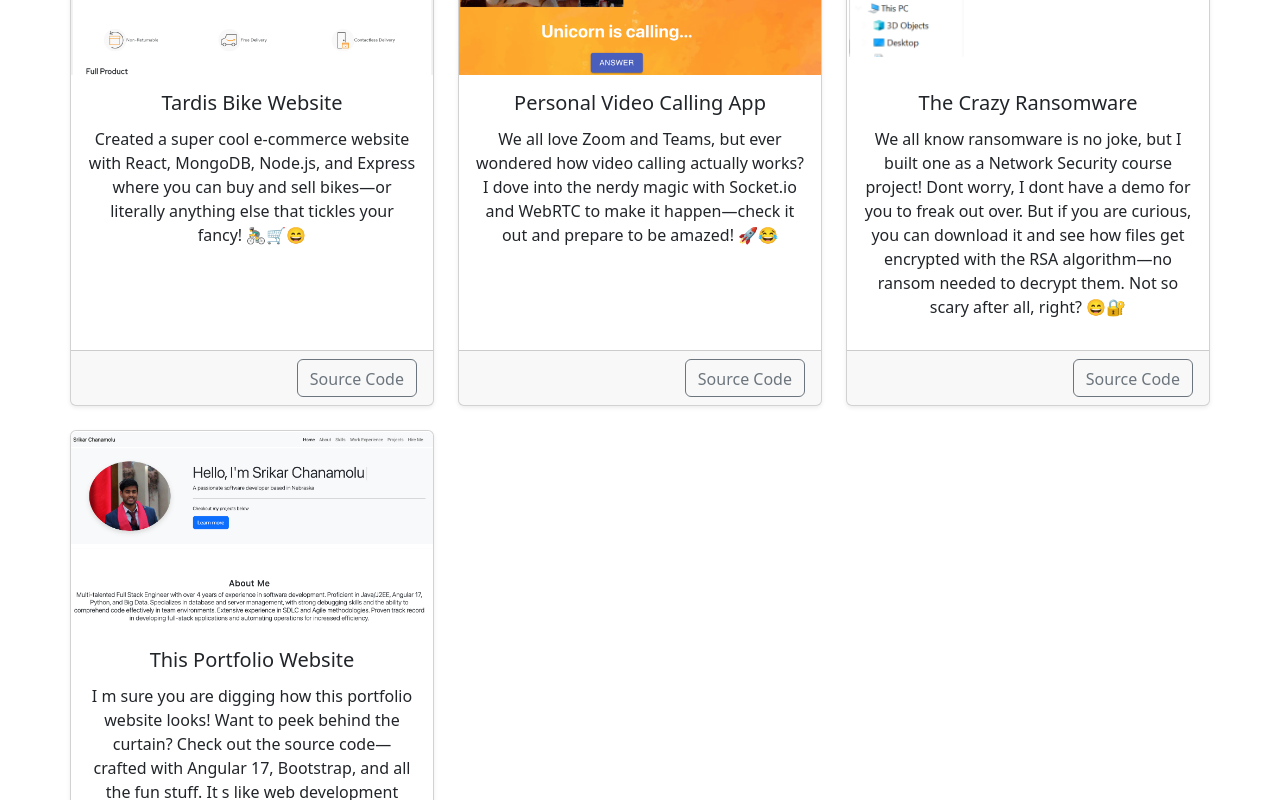
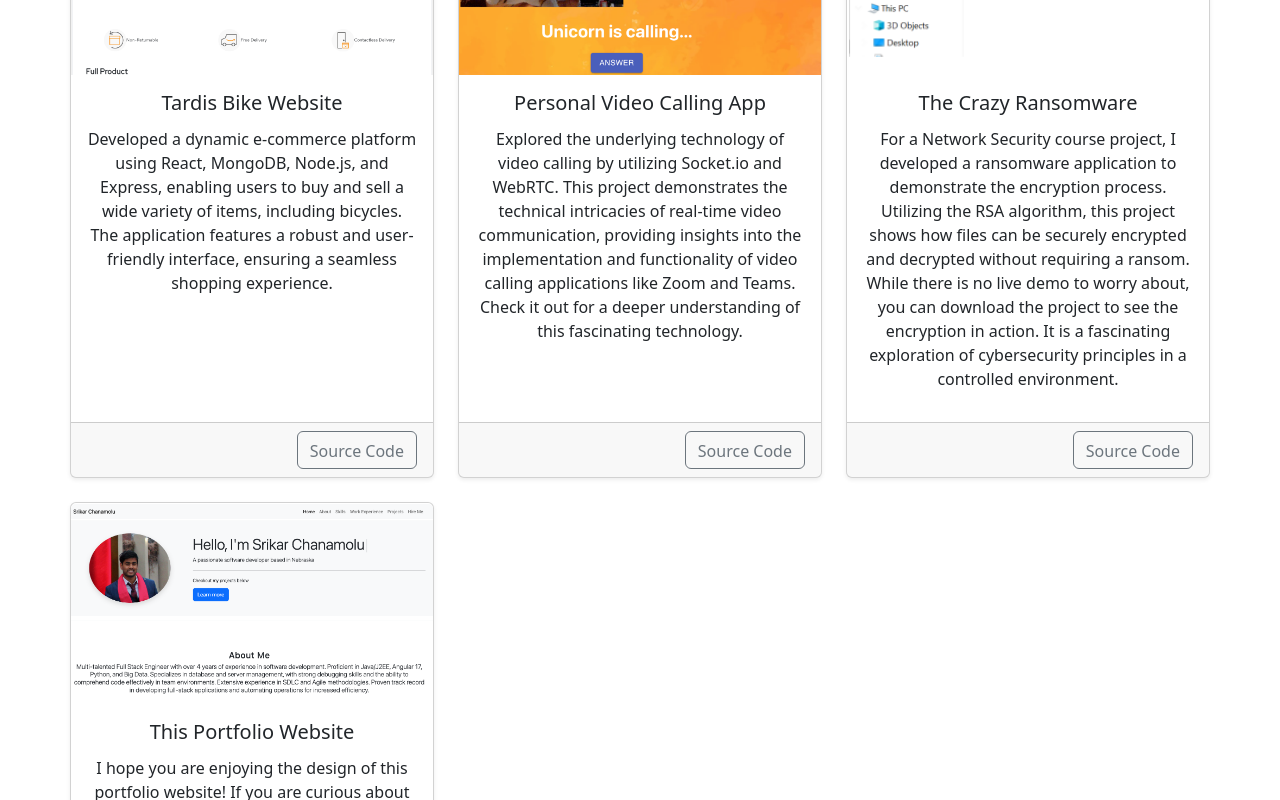
Before and after one commit to srikarch123/Portfolio-Website, an Angular app: page / in a window 1280 px wide. Shown: the part 3380-4180 px from the top of the page. Built offline with nearby package versions, Linux system fonts and the light colour scheme.

Commit message:
Updated Project descriptions

```diff
--- a/src/app/projects/projects.component.ts
+++ b/src/app/projects/projects.component.ts
@@ -9,7 +9,7 @@ export class ProjectsComponent {
   projects = [
     {
       title: 'Tardis Bike Website',
-      description: 'Created a super cool e-commerce website with React, MongoDB, Node.js, and Express where you can buy and sell bikes—or literally anything else that tickles your fancy! 🚴‍♂️🛒😄',
+      description: 'Developed a dynamic e-commerce platform using React, MongoDB, Node.js, and Express, enabling users to buy and sell a wide variety of items, including bicycles. The application features a robust and user-friendly interface, ensuring a seamless shopping experience.',
       image: 'assets/projects/tardisbikes.png',
       link: 'https://example.com/project1',
       source: 'https://github.com/srikarch123/TardisBikesReact',
@@ -17,7 +17,7 @@ export class ProjectsComponent {
     },
     {
       title: 'Personal Video Calling App',
-      description: 'We all love Zoom and Teams, but ever wondered how video calling actually works? I dove into the nerdy magic with Socket.io and WebRTC to make it happen—check it out and prepare to be amazed! 🚀😂',
+      description: 'Explored the underlying technology of video calling by utilizing Socket.io and WebRTC. This project demonstrates the technical intricacies of real-time video communication, providing insights into the implementation and functionality of video calling applications like Zoom and Teams. Check it out for a deeper understanding of this fascinating technology.',
       image: 'assets/projects/videocalling.png',
       link: 'https://example.com/project2',
       source: 'https://github.com/srikarch123',
@@ -25,14 +25,14 @@ export class ProjectsComponent {
     },
     {
       title: 'The Crazy Ransomware',
-      description: 'We all know ransomware is no joke, but I built one as a Network Security course project! Dont worry, I dont have a demo for you to freak out over. But if you are curious, you can download it and see how files get encrypted with the RSA algorithm—no ransom needed to decrypt them. Not so scary after all, right? 😄🔐',
+      description: 'For a Network Security course project, I developed a ransomware application to demonstrate the encryption process. Utilizing the RSA algorithm, this project shows how files can be securely encrypted and decrypted without requiring a ransom. While there is no live demo to worry about, you can download the project to see the encryption in action. It is a fascinating exploration of cybersecurity principles in a controlled environment.',
       image: 'assets/projects/rasomware.png',
       source: 'https://github.com/srikarch123/Crazy-Ransomware',
       hasDemo: false
     },
     {
       title: 'This Portfolio Website',
-      description: 'I m sure you are digging how this portfolio website looks! Want to peek behind the curtain? Check out the source code—crafted with Angular 17, Bootstrap, and all the fun stuff. It s like web development magic, but with fewer rabbits. 🐰✨',
+      description: 'I hope you are enjoying the design of this portfolio website! If you are curious about how it was built, feel free to check out the source code. Crafted with Angular 17 and Bootstrap, it is a showcase of modern web development techniques. Dive in to explore the magic behind the scenes, minus the rabbits. 🐰✨',
       image: 'assets/projects/portfolio.png',
       link: 'https://example.com/project3',
       source: 'https://github.com/srikarch123/Portfolio-Website',
```
